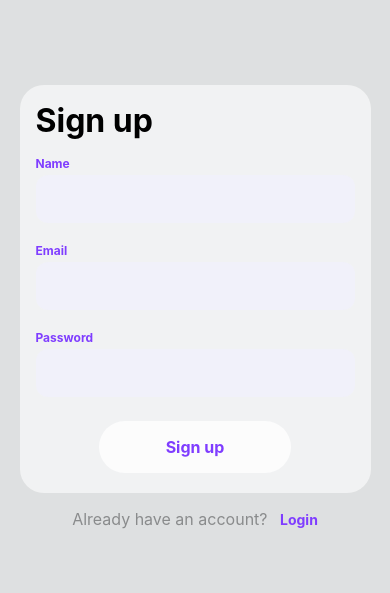
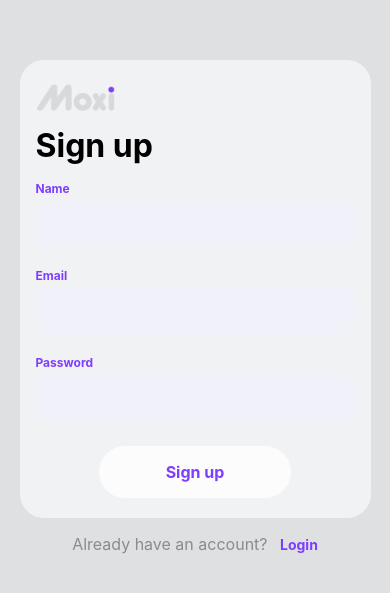
Before and after one commit to ChrisJoshRoberts/expense-tracker, a React Native app: screen /SignUp in a window 390 px wide. Shown: the part 107-700 px from the top of the page. Built offline with nearby package versions, Linux system fonts and the light colour scheme.

Commit message:
adding logo to sign up screen

```diff
--- a/screens/Auth/SignUpScreen.js
+++ b/screens/Auth/SignUpScreen.js
@@ -1,8 +1,9 @@
-import { SafeAreaView, StyleSheet, Text, TouchableOpacity, View } from 'react-native'
+import { Image, SafeAreaView, StyleSheet, Text, TouchableOpacity, View } from 'react-native'
 import React from 'react'
 import { LinearGradient } from 'expo-linear-gradient'
 import AuthContent from '../../components/Auth/AuthContent'
 import { colors } from '../../constants/Colors'
+import logo from '../../assets/onboarding/logo.png'
 
 const SignUpScreen = ({navigation}) => {
   return (
@@ -13,6 +14,7 @@ const SignUpScreen = ({navigation}) => {
     >
       <SafeAreaView style={styles.container}>
         <View style={styles.authCard}>
+          <Image source={logo} resizeMode='contain' style={{ width: 80,height: 50}} />
           <AuthContent />
         </View>
         <View style={styles.helperTextContainer}>
```
